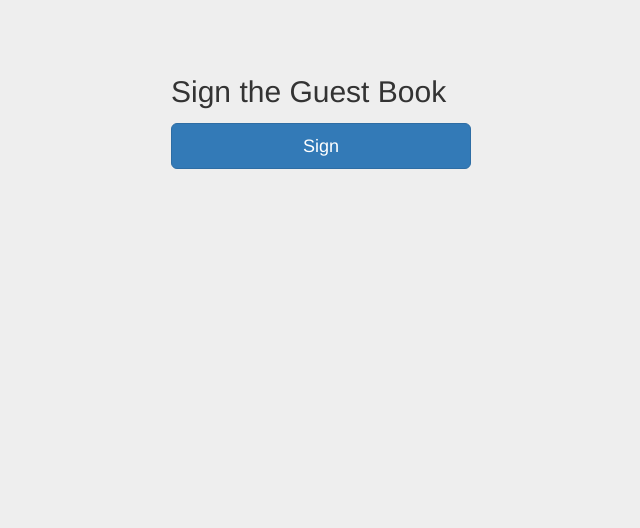
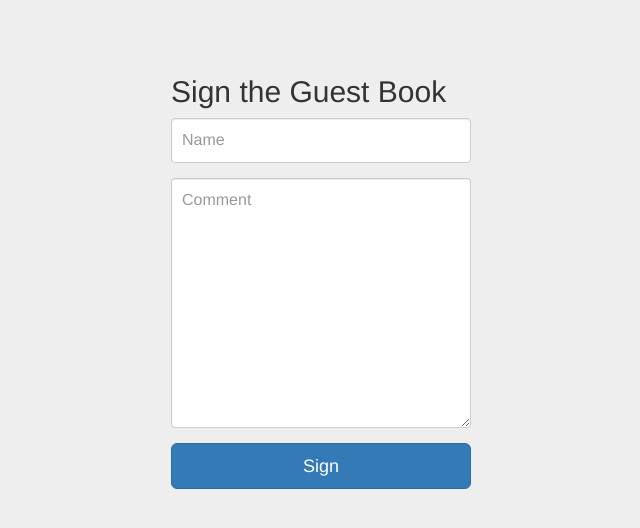
Before and after one commit to eljohn316/GuestBook-Web, a Django app: page /guestbook/sign/ in a window 1280 px wide. Shown: the top 528 px of the page, without its empty margins (319-959 px from the left). Run offline with Django 3.2, Linux system fonts and the light colour scheme; some libraries are stand-ins or nearby versions.

Commit message:
completed

```diff
--- /dev/null
+++ b/guestbook/forms.py
@@ -0,0 +1,5 @@
+from django import forms
+
+class CommentForm(forms.Form):
+    name = forms.CharField(max_length=20, widget=forms.TextInput(attrs={'class':'form-control', 'placeholder':'Name'}))
+    comment = forms.CharField(widget=forms.Textarea(attrs={'class':'form-control', 'placeholder':'Comment'}))
--- a/guestbook/views.py
+++ b/guestbook/views.py
@@ -1,6 +1,7 @@
-from django.shortcuts import render
+from django.shortcuts import render, redirect
 
 from .models import Comment
+from .forms import CommentForm
 
 def index(request):
     comments = Comment.objects.order_by('-date_added')
@@ -8,4 +9,14 @@ def index(request):
     return render(request, 'guestbook/index.html', context)
 
 def sign(request):
-    return render(request, 'guestbook/sign.html')
+    if request.method == 'POST':
+        form = CommentForm(request.POST)
+
+        if form.is_valid():
+            new_comment = Comment(name=request.POST['name'],comment=request.POST['comment'])
+            new_comment.save()
+            return redirect('index')
+    else:
+        form = CommentForm()
+        context = {'form': form}
+    return render(request, 'guestbook/sign.html', context)
```
Also changed, not shown: db.sqlite3, guestbook/templates/guestbook/sign.html (line endings or trailing spaces).
